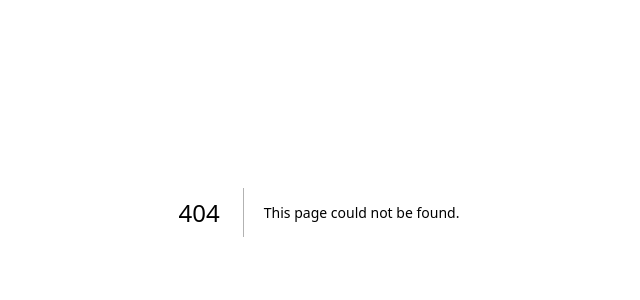
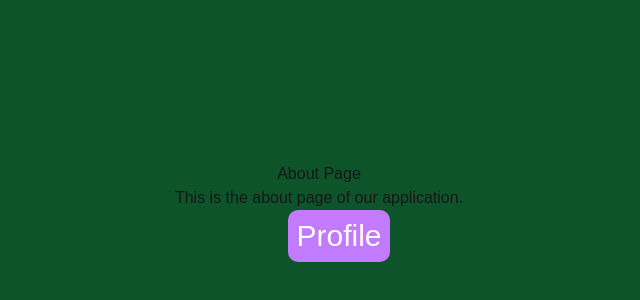
Before and after one commit to 17Swagat/Mulhite_LLM_Interface, a Next.js app: page /about in a window 1280 px wide. Before the commit this address had no page. Shown: the part 188-488 px from the top of the page, without its empty margins (321-961 px from the left). Built offline with nearby package versions, Linux system fonts and the light colour scheme.

Commit message:
Basic routing

```diff
--- /dev/null
+++ b/src/app/about/page.tsx
@@ -0,0 +1,15 @@
+import Link from "next/link";
+export default function About() {
+    return (
+        <div className="h-screen w-screen flex flex-col items-center justify-center bg-green-900 ">
+            <h1>About Page</h1>
+            <p>This is the about page of our application.</p>
+            <Link
+                href="/profile"
+                className="text-white bg-purple-400 p-2 rounded-[10px] ml-10 text-3xl"
+            >
+                Profile
+            </Link>
+        </div>
+    );
+}
--- a/src/app/page.tsx
+++ b/src/app/page.tsx
@@ -1,7 +1,15 @@
+import Link from "next/link";
+
 export default function Home() {
   return (
     <div className="h-screen w-screen flex items-center justify-center bg-blue-900 text-9xl">
       Hello
+      <Link href="/about" className="text-white bg-purple-400 p-2 rounded-[10px] ml-10 text-3xl">
+        About
+      </Link>
+      <Link href="/profile" className="text-white bg-purple-400 p-2 rounded-[10px] ml-10 text-3xl">
+        Profile
+      </Link>
     </div>
   );
 }
--- /dev/null
+++ b/src/app/profile/page.tsx
@@ -0,0 +1,16 @@
+import Link from "next/link";
+export default function Profile() {
+    return (
+        <div className="h-screen w-screen flex flex-col items-center justify-center bg-purple-900 ">
+            <h1>Profile Page</h1>
+            <p>This is the profile page of our application.</p>
+
+            <Link
+                href="/"
+                className="text-white bg-purple-400 p-2 rounded-[10px] ml-10 text-3xl"
+            >
+                Home
+            </Link>
+        </div>
+    );
+}
```
